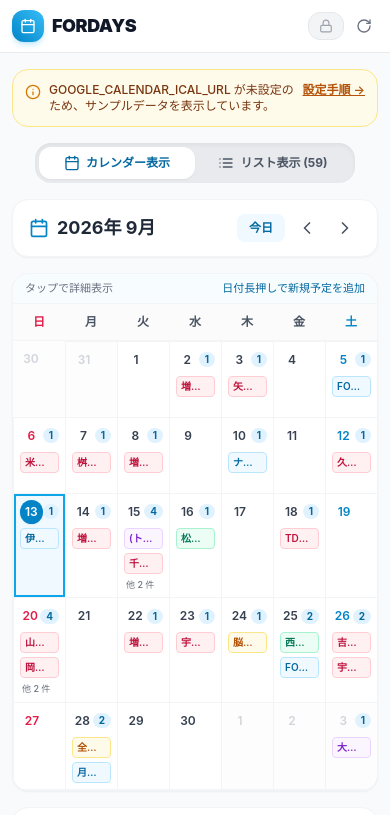
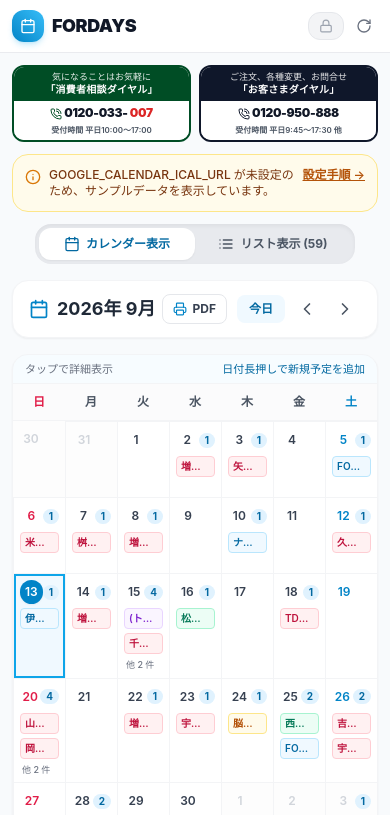
Before and after one commit to csdkotsuka/FORDAYS, a Next.js app: page / in a window 390 px wide. Shown: the top 815 px of the page. Built offline with nearby package versions, Linux system fonts and the light colour scheme.

Commit message:
feat: add A4 PDF print layout with official header and persistent phone banners

```diff
--- a/app/page.tsx
+++ b/app/page.tsx
@@ -8,6 +8,7 @@ import { EventDetailModal } from '@/components/EventDetailModal';
 import { AddEventModal } from '@/components/AddEventModal';
 import { ConfigHelpModal } from '@/components/ConfigHelpModal';
 import { OwnerLoginModal } from '@/components/OwnerLoginModal';
+import { OfficialPhoneBanners } from '@/components/OfficialBanner';
 import {
   Calendar as CalendarIcon,
   List,
@@ -222,9 +223,9 @@ export default function Home() {
   };
 
   return (
-    <main className="min-h-screen bg-slate-50 flex flex-col pb-20 sm:pb-12">
-      {/* Top Header */}
-      <header className="sticky top-0 z-30 bg-white/90 backdrop-blur-md border-b border-gray-200/80 px-3 sm:px-4 py-2.5 sm:py-4 transition-all">
+    <main className="min-h-screen bg-slate-50 flex flex-col pb-20 sm:pb-12 print:bg-white print:pb-0 print:p-0 print:m-0">
+      {/* Top Header (Hidden on print) */}
+      <header className="sticky top-0 z-30 bg-white/90 backdrop-blur-md border-b border-gray-200/80 px-3 sm:px-4 py-2.5 sm:py-4 transition-all print:hidden">
         <div className="max-w-4xl mx-auto flex items-center justify-between gap-2">
           <div className="flex items-center gap-2 sm:gap-3 shrink-0">
             <div className="w-8 h-8 sm:w-10 sm:h-10 rounded-xl bg-gradient-to-tr from-sky-600 to-sky-400 flex items-center justify-center text-white shadow-md shadow-sky-500/20">
@@ -318,12 +319,17 @@ export default function Home() {
       </header>
 
       {/* Main Container */}
-      <div className="max-w-4xl w-full mx-auto px-3 sm:px-6 pt-4 sm:pt-6 space-y-4 flex-1">
+      <div className="max-w-4xl w-full mx-auto px-3 sm:px-6 pt-3 sm:pt-4 space-y-3 sm:space-y-4 flex-1 print:max-w-none print:p-0 print:m-0 print:space-y-0">
+        {/* Official Phone Advertisement Banners (Browser persistent, tap-to-call, hidden on print) */}
+        <div className="print:hidden">
+          <OfficialPhoneBanners />
+        </div>
+
         {/* API notification message / hint */}
         {apiMessage && (
           <div
             onClick={() => setShowHelpModal(true)}
-            className="p-3 bg-amber-50 border border-amber-200 rounded-2xl flex items-start justify-between gap-2 cursor-pointer hover:bg-amber-100/70 transition group"
+            className="p-3 bg-amber-50 border border-amber-200 rounded-2xl flex items-start justify-between gap-2 cursor-pointer hover:bg-amber-100/70 transition group print:hidden"
           >
             <div className="flex items-start gap-2 text-xs sm:text-sm text-amber-900 font-medium">
               <Info className="w-4 h-4 text-amber-600 shrink-0 mt-0.5" />
@@ -335,8 +341,8 @@ export default function Home() {
           </div>
         )}
 
-        {/* View Switcher Tabs */}
-        <div className="flex items-center justify-center">
+        {/* View Switcher Tabs (Hidden on print) */}
+        <div className="flex items-center justify-center print:hidden">
           <div className="bg-gray-200/80 p-1 rounded-2xl flex items-center w-full max-w-xs shadow-inner">
             <button
               onClick={() => setViewMode('calendar')}
@@ -406,7 +412,7 @@ export default function Home() {
             setAddModalInitialDate(new Date());
             setShowAddModal(true);
           }}
-          className="sm:hidden fixed bottom-6 right-5 z-40 w-14 h-14 bg-gradient-to-tr from-sky-600 to-sky-500 text-white rounded-full shadow-lg shadow-sky-600/30 flex items-center justify-center active:scale-95 transition"
+          className="sm:hidden fixed bottom-6 right-5 z-40 w-14 h-14 bg-gradient-to-tr from-sky-600 to-sky-500 text-white rounded-full shadow-lg shadow-sky-600/30 flex items-center justify-center active:scale-95 transition print:hidden"
           aria-label="予定を追加"
         >
           <Plus className="w-7 h-7" />
--- a/components/CalendarView.tsx
+++ b/components/CalendarView.tsx
@@ -23,7 +23,9 @@ import {
   Calendar as CalendarIcon,
   Clock,
   MapPin,
+  Printer,
 } from 'lucide-react';
+import { OfficialPrintHeader } from './OfficialBanner';
 
 interface CalendarViewProps {
   events: CalendarEvent[];
@@ -110,10 +112,17 @@ export const CalendarView: React.FC<CalendarViewProps> = ({
     setSelectedDate(today);
   };
 
+  const handlePrint = () => {
+    window.print();
+  };
+
   return (
-    <div className="space-y-4">
-      {/* Month Navigation Header */}
-      <div className="flex items-center justify-between bg-white px-4 py-3 rounded-2xl shadow-sm border border-gray-100">
+    <div className="space-y-4 print:space-y-0 print-page-fit">
+      {/* Official Print Header for A4 PDF Output */}
+      <OfficialPrintHeader currentDate={currentDate} />
+
+      {/* Month Navigation Header (Hidden on print) */}
+      <div className="flex items-center justify-between bg-white px-4 py-3 rounded-2xl shadow-sm border border-gray-100 print:hidden">
         <div className="flex items-center gap-2">
           <CalendarIcon className="w-5 h-5 text-sky-600" />
           <h2 className="text-lg sm:text-xl font-bold text-gray-800">
@@ -122,6 +131,17 @@ export const CalendarView: React.FC<CalendarViewProps> = ({
         </div>
 
         <div className="flex items-center gap-1.5">
+          {/* A4 PDF / Print button */}
+          <button
+            onClick={handlePrint}
+            className="flex items-center gap-1.5 px-2.5 py-1.5 text-xs font-bold text-gray-700 bg-white hover:bg-gray-50 border border-gray-200 rounded-lg shadow-2xs hover:shadow-xs transition active:scale-95 mr-1"
+            title="A4用紙でPDF出力 / 印刷"
+          >
+            <Printer className="w-3.5 h-3.5 text-sky-600" />
+            <span className="hidden sm:inline">A4 PDF出力</span>
+            <span className="sm:hidden">PDF</span>
+          </button>
+
           <button
             onClick={goToToday}
             className="px-3 py-1.5 text-xs font-semibold text-sky-700 bg-sky-50 hover:bg-sky-100 rounded-lg transition"
@@ -146,15 +166,15 @@ export const CalendarView: React.FC<CalendarViewProps> = ({
       </div>
 
       {/* Calendar Grid Container */}
-      <div className="bg-white rounded-2xl shadow-sm border border-gray-100 overflow-hidden">
-        {/* Hint Bar */}
-        <div className="px-3 py-1.5 bg-sky-50/50 border-b border-gray-100 flex items-center justify-between text-[11px] text-gray-500">
+      <div className="bg-white rounded-2xl shadow-sm border border-gray-100 overflow-hidden print:border-black print:rounded-none print:shadow-none">
+        {/* Hint Bar (Hidden on print) */}
+        <div className="px-3 py-1.5 bg-sky-50/50 border-b border-gray-100 flex items-center justify-between text-[11px] text-gray-500 print:hidden">
           <span>タップで詳細表示</span>
           <span className="text-sky-700 font-medium">日付長押しで新規予定を追加</span>
         </div>
 
         {/* Days of week header */}
-        <div className="grid grid-cols-7 border-b border-gray-100 bg-gray-50/70 text-center text-xs font-semibold py-2.5">
+        <div className="grid grid-cols-7 border-b border-gray-100 bg-gray-50/70 text-center text-xs font-semibold py-2.5 print:bg-gray-100 print:border-black print:py-1">
           {weekDays.map((dayName, idx) => {
             const isSun = idx === 0;
             const isSat = idx === 6;
@@ -215,20 +235,20 @@ export const CalendarView: React.FC<CalendarViewProps> = ({
                     onSelectEvent(dayEvents[0]);
                   }
                 }}
-                className={`min-h-[76px] sm:min-h-[105px] p-1.5 sm:p-2 cursor-pointer select-none transition flex flex-col justify-between ${
-                  !inCurrentMonth ? 'bg-gray-50/40 text-gray-300' : 'hover:bg-sky-50/40'
-                } ${isSelected ? 'bg-sky-50 ring-2 ring-inset ring-sky-500' : ''}`}
+                className={`min-h-[76px] sm:min-h-[105px] print:min-h-[100px] p-1.5 sm:p-2 print:p-1 cursor-pointer select-none transition flex flex-col justify-between ${
+                  !inCurrentMonth ? 'bg-gray-50/40 text-gray-300 print:bg-gray-50/60 print:text-gray-400' : 'hover:bg-sky-50/40'
+                } ${isSelected ? 'bg-sky-50 ring-2 ring-inset ring-sky-500 print:ring-0 print:bg-transparent' : ''}`}
               >
                 {/* Date number */}
                 <div className="flex items-center justify-between">
                   <span
                     className={`inline-flex items-center justify-center w-6 h-6 text-xs font-semibold rounded-full ${
                       dayIsToday
-                        ? 'bg-sky-600 text-white shadow-sm'
+                        ? 'bg-sky-600 text-white shadow-sm print:bg-transparent print:text-black print:font-bold'
                         : isSelected
-                        ? 'bg-sky-200 text-sky-900'
+                        ? 'bg-sky-200 text-sky-900 print:bg-transparent print:text-black'
                         : !inCurrentMonth
-                        ? 'text-gray-300'
+                        ? 'text-gray-300 print:text-gray-400'
                         : isSun
                         ? 'text-rose-600'
                         : isSat
@@ -240,14 +260,14 @@ export const CalendarView: React.FC<CalendarViewProps> = ({
                   </span>
 
                   {dayEvents.length > 0 && (
-                    <span className="text-[10px] sm:text-xs font-bold text-sky-700 bg-sky-100 rounded-full px-1.5">
+                    <span className="text-[10px] sm:text-xs font-bold text-sky-700 bg-sky-100 rounded-full px-1.5 print:hidden">
                       {dayEvents.length}
                     </span>
                   )}
                 </div>
 
-                {/* Event previews in calendar cell */}
-                <div className="mt-1 space-y-1 overflow-hidden flex-1">
+                {/* Event previews in calendar cell - Screen View */}
+                <div className="mt-1 space-y-1 overflow-hidden flex-1 print:hidden">
                   {dayEvents.slice(0, 2).map((ev) => {
                     const evTheme = getColorTheme(ev.color);
                     return (
@@ -281,14 +301,41 @@ export const CalendarView: React.FC<CalendarViewProps> = ({
                     </div>
                   )}
                 </div>
+
+                {/* Event previews in calendar cell - Print View (Show all events with details) */}
+                <div className="hidden print:flex flex-col space-y-0.5 mt-0.5 overflow-visible flex-1">
+                  {dayEvents.map((ev) => {
+                    const evTheme = getColorTheme(ev.color);
+                    const sTime = ev.allDay ? '' : format(new Date(ev.start), 'HH:mm');
+                    return (
+                      <div
+                        key={ev.id}
+                        style={{
+                          backgroundColor: evTheme.bgLight,
+                          color: evTheme.textDark,
+                          borderColor: evTheme.border,
+                        }}
+                        className="text-[8px] leading-tight border rounded px-1 py-0.5 font-bold"
+                      >
+                        {sTime && <span className="mr-0.5 text-[7px]">{sTime}〜</span>}
+                        <span>{ev.title}</span>
+                        {ev.location && (
+                          <span className="block font-normal text-[7px] text-gray-600 truncate">
+                            ({ev.location})
+                          </span>
+                        )}
+                      </div>
+                    );
+                  })}
+                </div>
               </div>
             );
           })}
         </div>
       </div>
 
-      {/* Selected Day's Events Section */}
-      <div className="bg-white rounded-2xl p-4 shadow-sm border border-gray-100 space-y-3">
+      {/* Selected Day's Events Section (Hidden on print) */}
+      <div className="bg-white rounded-2xl p-4 shadow-sm border border-gray-100 space-y-3 print:hidden">
         <div className="flex items-center justify-between">
           <h3 className="text-sm font-bold text-gray-800 flex items-center gap-2">
             <span className="w-2 h-2 rounded-full bg-sky-600" />
--- /dev/null
+++ b/components/OfficialBanner.tsx
@@ -0,0 +1,145 @@
+'use client';
+
+import React from 'react';
+import { format } from 'date-fns';
+import { ja } from 'date-fns/locale';
+import { PhoneCall } from 'lucide-react';
+
+interface OfficialBannerProps {
+  currentDate?: Date;
+  updateDateText?: string;
+}
+
+/**
+ * Browser-persistent Phone Advertisement Banners (Green & Navy)
+ * Optimized for smartphones (side-by-side touch-friendly cards with tel: links) and desktop.
+ */
+export const OfficialPhoneBanners: React.FC = () => {
+  return (
+    <div className="w-full">
+      <div className="grid grid-cols-2 gap-2 sm:gap-4 max-w-2xl mx-auto">
+        {/* Consumer Consultation Dial (Green) */}
+        <a
+          href="tel:0120033007"
+          className="group block border-2 border-[#004d25] rounded-xl overflow-hidden bg-white shadow-xs hover:shadow-md transition active:scale-[0.98]"
+          title="消費者相談ダイヤルに発信: 0120-033-007"
+        >
+          {/* Header Bar */}
+          <div className="bg-[#004d25] text-white px-1.5 py-1 text-center">
+            <p className="text-[9px] sm:text-[10px] leading-tight font-medium opacity-90 truncate">
+              気になることはお気軽に
+            </p>
+            <p className="text-[10px] sm:text-xs font-black tracking-wide">
+              「消費者相談ダイヤル」
+            </p>
+          </div>
+
+          {/* Number & Hours */}
+          <div className="p-1 sm:p-2 text-center bg-white group-hover:bg-emerald-50/40 transition">
+            <div className="flex items-center justify-center gap-0.5 text-xs sm:text-base font-black text-gray-900 tracking-tight leading-snug">
+              <PhoneCall className="w-3 h-3 text-[#004d25] shrink-0 sm:hidden" />
+              <span>0120-033-</span>
+              <span className="text-[#dc2626] font-black">007</span>
+            </div>
+            <p className="text-[8px] sm:text-[10px] text-gray-600 font-semibold mt-0.5 truncate">
+              受付時間 平日10:00〜17:00
+            </p>
+          </div>
+        </a>
+
+        {/* Customer Dial (Navy) */}
+        <a
+          href="tel:0120950888"
+          className="group block border-2 border-[#0f172a] rounded-xl overflow-hidden bg-white shadow-xs hover:shadow-md transition active:scale-[0.98]"
+          title="お客さまダイヤルに発信: 0120-950-888"
+        >
+          {/* Header Bar */}
+          <div className="bg-[#0f172a] text-white px-1.5 py-1 text-center">
+            <p className="text-[9px] sm:text-[10px] leading-tight font-medium opacity-90 truncate">
+              ご注文、各種変更、お問合せ
+            </p>
+            <p className="text-[10px] sm:text-xs font-black tracking-wide">
+              「お客さまダイヤル」
+            </p>
+          </div>
+
+          {/* Number & Hours */}
+          <div className="p-1 sm:p-2 text-center bg-white group-hover:bg-sky-50/40 transition">
+            <div className="flex items-center justify-center gap-0.5 text-xs sm:text-base font-black text-gray-900 tracking-tight leading-snug">
+              <PhoneCall className="w-3 h-3 text-[#0f172a] shrink-0 sm:hidden" />
+              <span>0120-950-888</span>
+            </div>
+            <p className="text-[8px] sm:text-[10px] text-gray-600 font-semibold mt-0.5 truncate">
+              受付時間 平日9:45〜17:30 他
+            </p>
+          </div>
+        </a>
+      </div>
+    </div>
+  );
+};
+
+/**
+ * Official FORDAYS Calendar Header for A4 Print / PDF output.
+ * Replicates the uploaded image:
+ * [Gold title banner: 2026年 11月 フォーデイズ予定表] [Green Consumer Dial] [Navy Customer Dial] [Update date box]
+ */
+export const OfficialPrintHeader: React.FC<OfficialBannerProps> = ({
+  currentDate = new Date(),
+  updateDateText = '9月4日更新',
+}) => {
+  const yearMonthStr = format(currentDate, 'yyyy年 M月', { locale: ja });
+
+  return (
+    <div className="hidden print:flex items-center justify-between gap-3 w-full border-b-2 border-black pb-2 mb-2">
+      {/* 1. Gold Title Banner */}
+      <div className="bg-[#e59b00] text-black px-6 py-2 rounded-sm shadow-none flex-1 flex items-center justify-center">
+        <h1 className="text-xl font-black tracking-wider text-center text-black">
+          {yearMonthStr} フォーデイズ予定表
+        </h1>
+      </div>
+
+      {/* 2. Middle Banners: Consumer Consultation Dial & Customer Dial */}
+      <div className="flex items-center gap-2 shrink-0">
+        {/* Consumer Consultation Dial */}
+        <div className="border border-[#004d25] rounded overflow-hidden bg-white text-center w-[170px]">
+          <div className="bg-[#004d25] text-white px-1 py-0.5 text-[9px] leading-tight font-bold">
+            気になることはお気軽にご相談ください<br />
+            「消費者相談ダイヤル」
+          </div>
+          <div className="py-0.5 px-1 bg-white">
+            <div className="text-[13px] font-black text-black leading-tight">
+              0120-033-<span className="text-[#dc2626]">007</span>
+            </div>
+            <div className="text-[7.5px] text-gray-700 font-bold leading-tight">
+              受付時間 平日10:00〜17:00
+            </div>
+          </div>
+        </div>
+
+        {/* Customer Dial */}
+        <div className="border border-[#0f172a] rounded overflow-hidden bg-white text-center w-[170px]">
+          <div className="bg-[#0f172a] text-white px-1 py-0.5 text-[9px] leading-tight font-bold">
+            ご注文、各種変更、お問合せは<br />
+            「お客さまダイヤル」
+          </div>
+          <div className="py-0.5 px-1 bg-white">
+            <div className="text-[13px] font-black text-black leading-tight">
+              0120-950-888
+            </div>
+            <div className="text-[7.5px] text-gray-700 font-bold leading-tight">
+              受付時間 平日9:45〜17:30 他
+            </div>
+          </div>
+        </div>
+      </div>
+
+      {/* 3. Update Date Box */}
+      <div className="border border-black px-3 py-1 text-center shrink-0">
+        <span className="text-xs font-bold text-black tracking-wider">
+          {updateDateText}
+        </span>
+      </div>
+    </div>
+  );
+};
```
Also changed, not shown: app/globals.css (+24 -0 lines).
